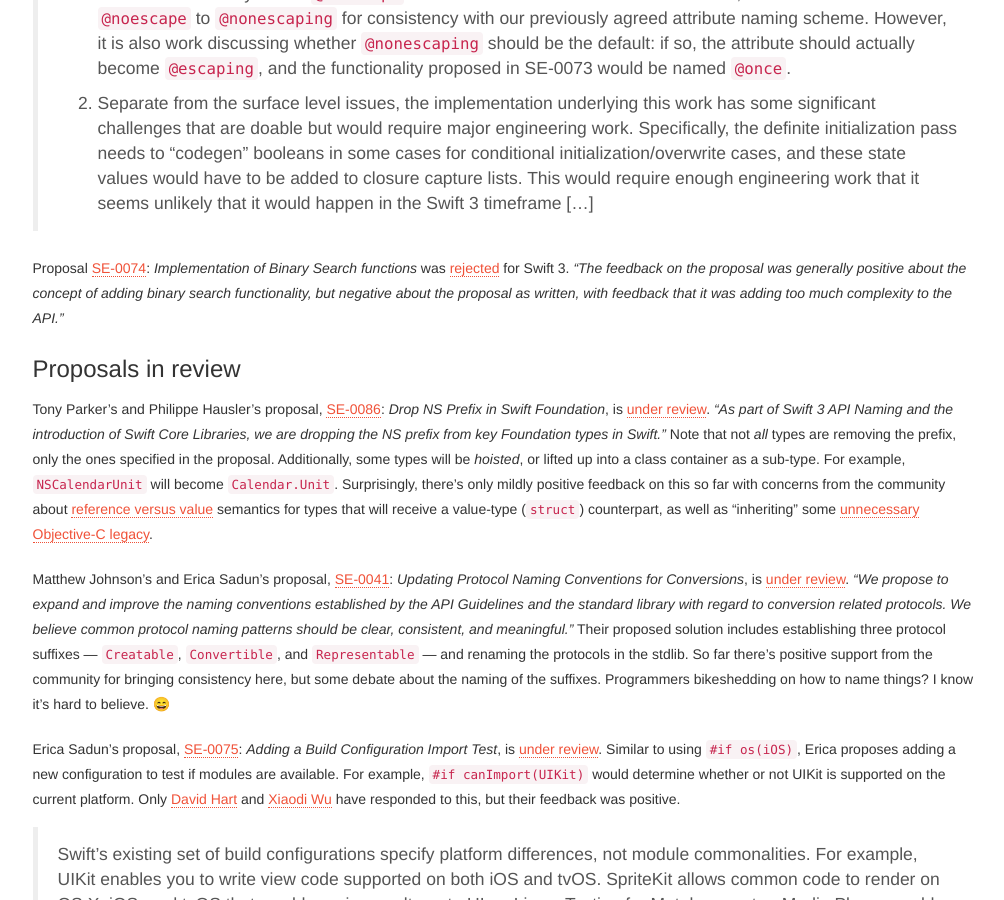
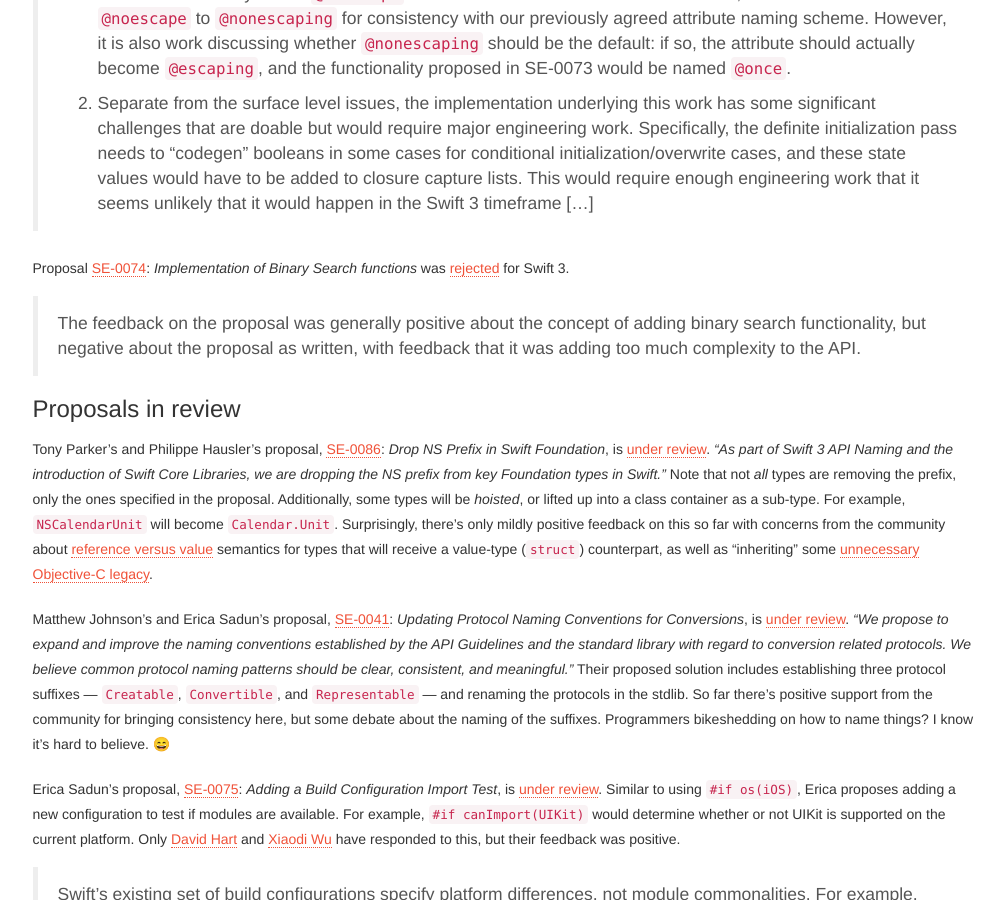
Before and after one commit to SwiftWeekly/swiftweekly.github.io, a Jekyll site: the page built from _posts/2016-05-12-issue-22.md, in a window 1280 px wide and 900 px high, scrolled down 2998 px. Shown: the whole window, without its empty margins (135-1139 px from the left). Built offline with Jekyll 4.4.1, drawn with Linux system fonts in a browser that asks for light colours; nearby versions of some CDN libraries.

Commit message:
Fix indent

```diff
--- a/_posts/2016-05-12-issue-22.md
+++ b/_posts/2016-05-12-issue-22.md
@@ -86,7 +86,8 @@
 >
 > 2. Separate from the surface level issues, the implementation underlying this work has some significant challenges that are doable but would require major engineering work.  Specifically, the definite initialization pass needs to "codegen" booleans in some cases for conditional initialization/overwrite cases, and these state values would have to be added to closure capture lists.  This would require enough engineering work that it seems unlikely that it would happen in the Swift 3 timeframe [...]
 
-Proposal [SE-0074](https://github.com/apple/swift-evolution/blob/master/proposals/0074-binary-search.md): *Implementation of Binary Search functions* was [rejected](https://lists.swift.org/pipermail/swift-evolution-announce/2016-May/000148.html) for Swift 3. *"The feedback on the proposal was generally positive about the concept of adding binary search functionality, but negative about the proposal as written, with feedback that it was adding too much complexity to the API."*
+Proposal [SE-0074](https://github.com/apple/swift-evolution/blob/master/proposals/0074-binary-search.md): *Implementation of Binary Search functions* was [rejected](https://lists.swift.org/pipermail/swift-evolution-announce/2016-May/000148.html) for Swift 3.
+> The feedback on the proposal was generally positive about the concept of adding binary search functionality, but negative about the proposal as written, with feedback that it was adding too much complexity to the API.
 
 ### Proposals in review
 
```
